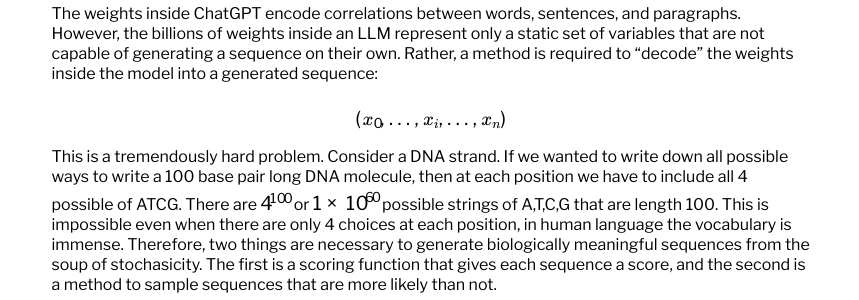
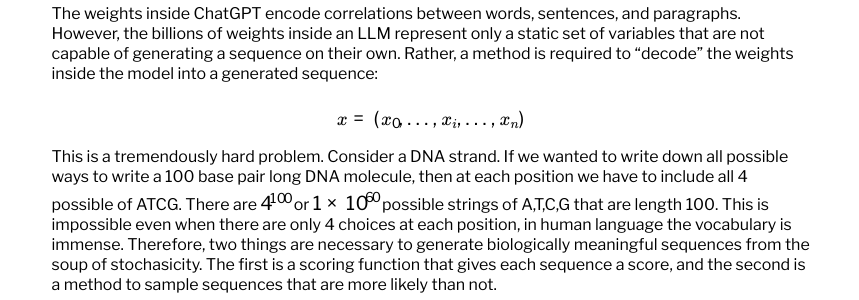
Before and after one commit to dan-sprague/dan-sprague.github.io, a Jekyll site: the page built from _posts/2025-02-02-llmthinking.markdown, in a window 1280 px wide. Shown: the part 421-721 px from the top of the page, without its empty margins (201-1060 px from the left). Built offline with Jekyll 4.4.1, drawn with Linux system fonts in a browser that asks for light colours; formulas are drawn with MathJax 3.

Commit message:
fixed bug

```diff
--- a/_posts/2025-02-02-llmthinking.markdown
+++ b/_posts/2025-02-02-llmthinking.markdown
@@ -15,7 +15,7 @@ $$p(x_0,...,x_i,...,x_n)$$
 
 The weights inside ChatGPT encode correlations between words, sentences, and paragraphs. However, the billions of weights inside an LLM represent only a static set of variables that are not capable of generating a sequence on their own. Rather, a method is required to "decode" the weights inside the model into a generated sequence:
 
-$$(x_0,...,x_i,...,x_n)$$
+$$x = (x_0,...,x_i,...,x_n)$$
 
 This is a tremendously hard problem. Consider a DNA strand. If we wanted to write down all possible ways to write a 100 base pair long DNA molecule, then at each position we have to include all 4 possible of ATCG. There are $4^{100}$ or $$1 \times 10^{60}$$ possible strings of A,T,C,G that are length 100. This is impossible even when there are only 4 choices at each position, in human language the vocabulary is immense. Therefore, two things are necessary to generate biologically meaningful sequences from the soup of stochasicity. The first is a scoring function that gives each sequence a score, and the second is a method to sample sequences that are more likely than not.
 
```
